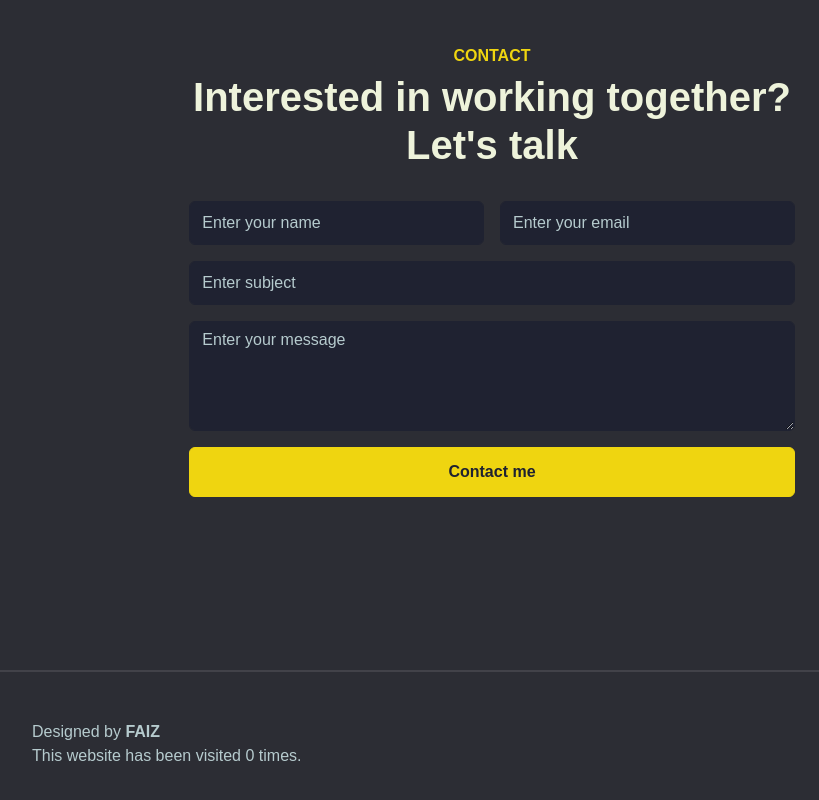
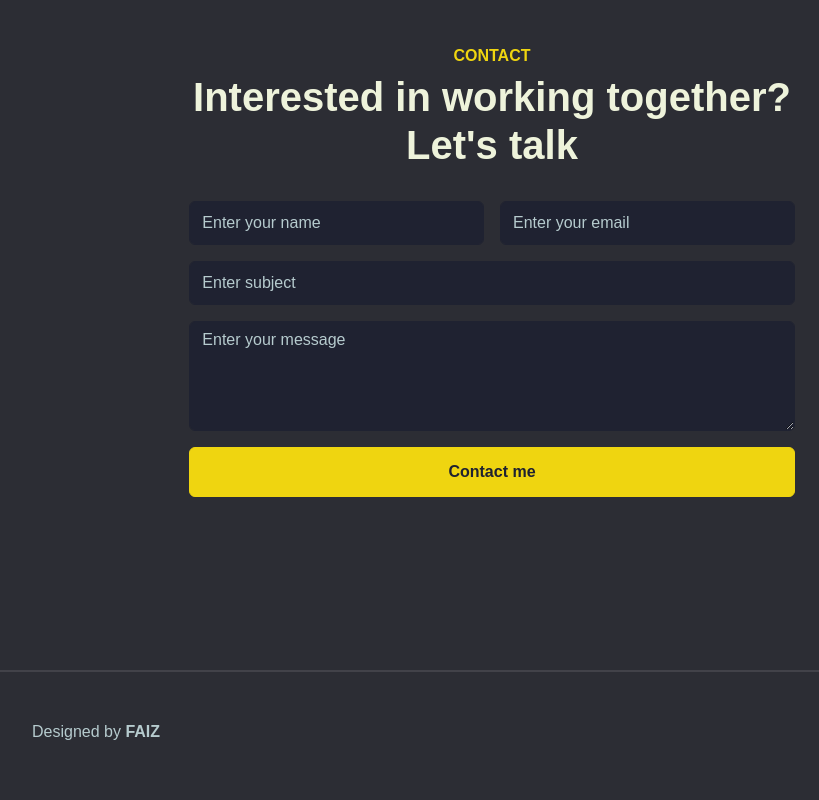
Before and after one commit to Faizi1/faiz, a plain HTML site: page index.html in a window 1280 px wide. Shown: the part 4980-5780 px from the top of the page, 268-1087 px from the left. Drawn offline with Linux system fonts and the light colour scheme; a web font is replaced by a local one.

Commit message:
update changes

```diff
--- a/index.html
+++ b/index.html
@@ -545,7 +545,8 @@
                 <div class="row gy-4 justify-content-between">
                     <div class="col-auto">
                         <p class="mb-0">Designed by <a href="#" class="fw-bold">FAIZ</a></p>
-                        <p>This website has been visited <span id="counter">0</span> times.</p>
+                        <!-- <p>This website has been visited <span id="counter">0</span> times.</p> -->
+
                     </div>
                     <div class="col-auto">
                         <div class="social-icons">
@@ -604,7 +605,7 @@
         });
     </script>
     <!-- NEW SCRIPT FOR VISITOR COUNTER -->
-    <script>
+    <!-- <script>
         if (typeof(Storage) !== "undefined") {
             let count = localStorage.getItem('visitorCount') || 0;
             const counterElement = document.getElementById('counter');
@@ -612,7 +613,7 @@
             count++;
             localStorage.setItem('visitorCount', count);
         }
-    </script>
+    </script> -->
 </body>
 
 </html>
```
